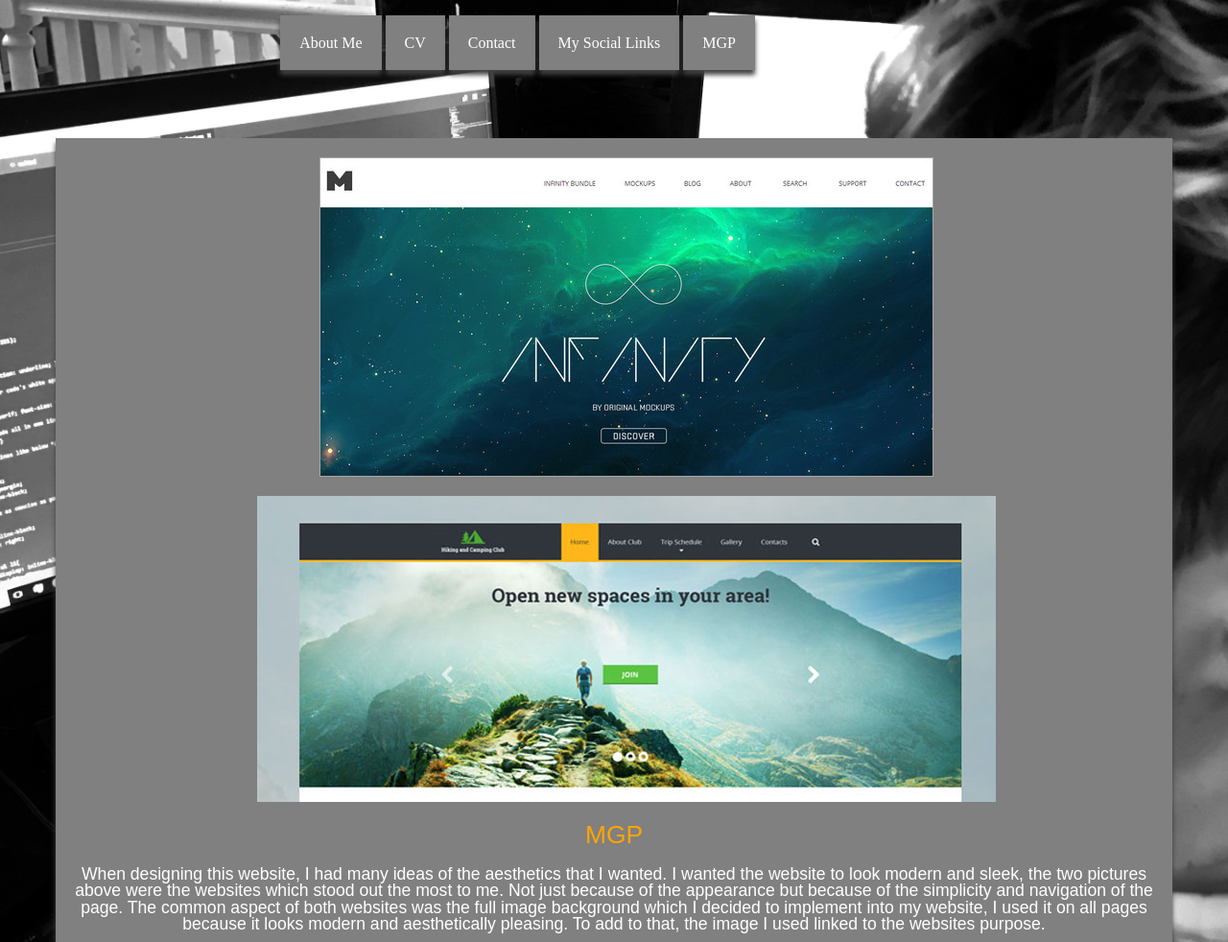
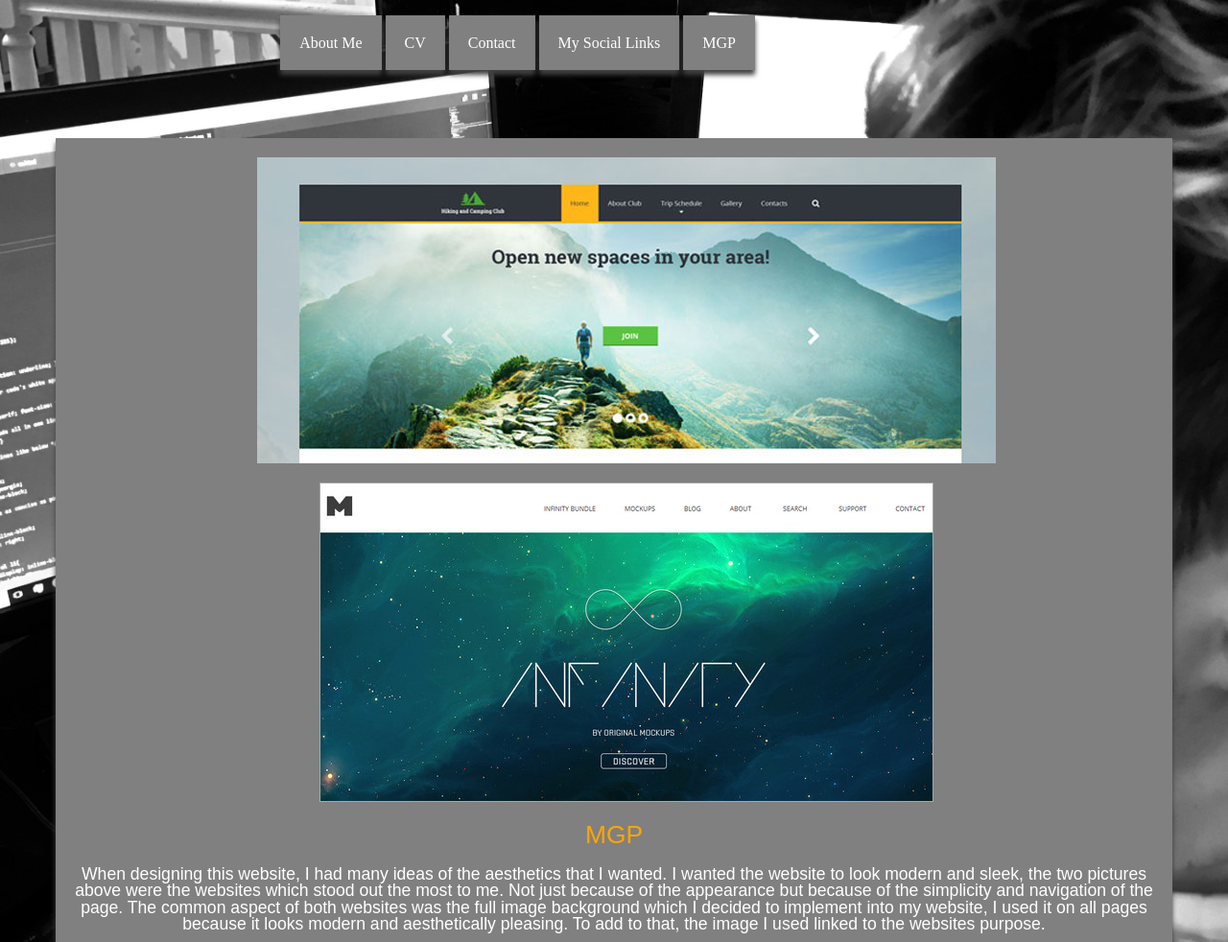
Before and after one commit to jackhmc/CSY1018, a plain HTML site: page mgp.html in a window 1280 px wide. Shown: the top 982 px of the page at 96% size. Drawn offline with Linux system fonts and the light colour scheme.

Commit message:
Add files via upload

```diff
--- a/mgp.html
+++ b/mgp.html
@@ -6,9 +6,6 @@
 </head>
 
 <body>
-
-	<!-- webpage content goes here in the body -->
-
 		<div id="page">
 			<div id="Header">
 				<h1>
@@ -25,8 +22,8 @@
 
 
 			<div id="writing">
-				<img class="image" src="website1.JPG">
-			<img class="image" src="website2.JPG">
+			<img class="image" src="exampleone.jpg">
+			<img class="image" src="exampletwo.JPG">
 				<h2>MGP</h2>
 				<p>
 					When designing this website, I had many ideas of the aesthetics that I wanted.
```
Also changed, not shown: exampleone.jpg (added), exampletwo.jpg (added).
